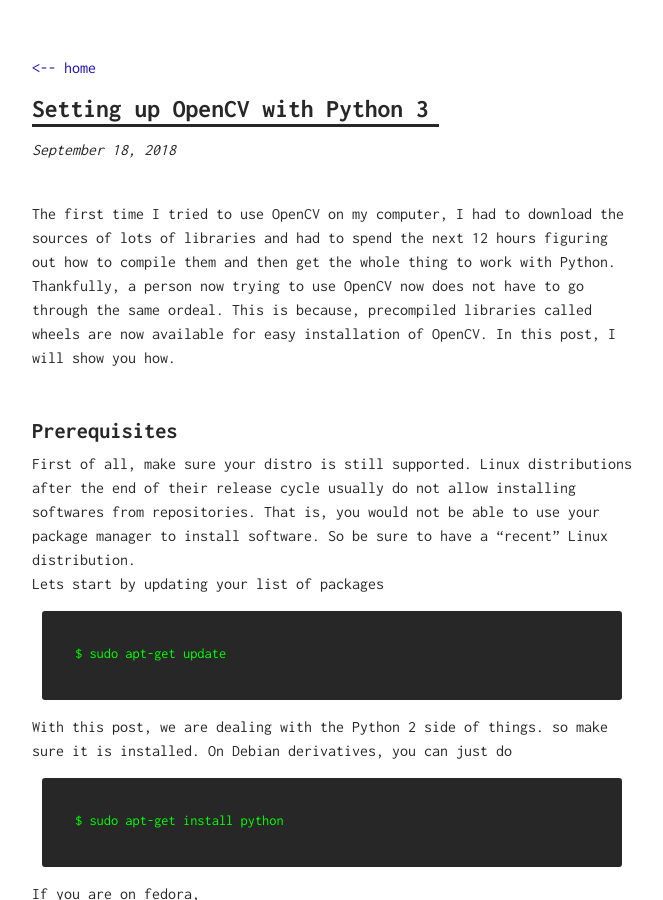
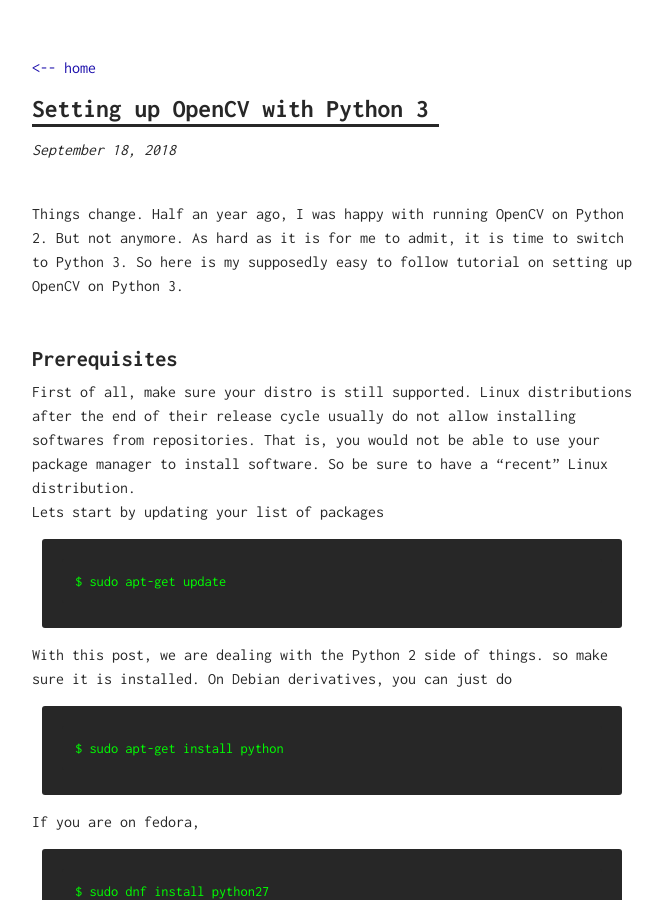
Before and after one commit to karuvally/karuvally.github.io, a Jekyll site: the page built from _posts/2018-09-18-setting-up-cv-python3.md, in a window 1280 px wide and 900 px high. Shown: the whole window, without its empty margins (308-971 px from the left). Built offline with Jekyll 4.4.1, drawn with Linux system fonts in a browser that asks for light colours.

Commit message:
added first paragraph

```diff
--- a/_posts/2018-09-18-setting-up-cv-python3.md
+++ b/_posts/2018-09-18-setting-up-cv-python3.md
@@ -3,7 +3,10 @@
 title: Setting up OpenCV with Python 3
 ---
 
-The first time I tried to use OpenCV on my computer, I had to download the sources of lots of libraries and had to spend the next 12 hours figuring out how to compile them and then get the whole thing to work with Python. Thankfully, a person now trying to use OpenCV now does not have to go through the same ordeal. This is because, precompiled libraries called wheels are now available for easy installation of OpenCV. In this post, I will show you how.
+Things change. Half an year ago, I was happy with running OpenCV on Python 2.
+But not anymore. As hard as it is for me to admit, it is time to switch to
+Python 3. So here is my supposedly easy to follow tutorial on setting up OpenCV
+on Python 3.
 
 # Prerequisites
 First of all, make sure your distro is still supported. Linux distributions after the end of their release cycle usually do not allow installing softwares from repositories. That is, you would not be able to use your package manager to install software. So be sure to have a "recent" Linux distribution.
```
